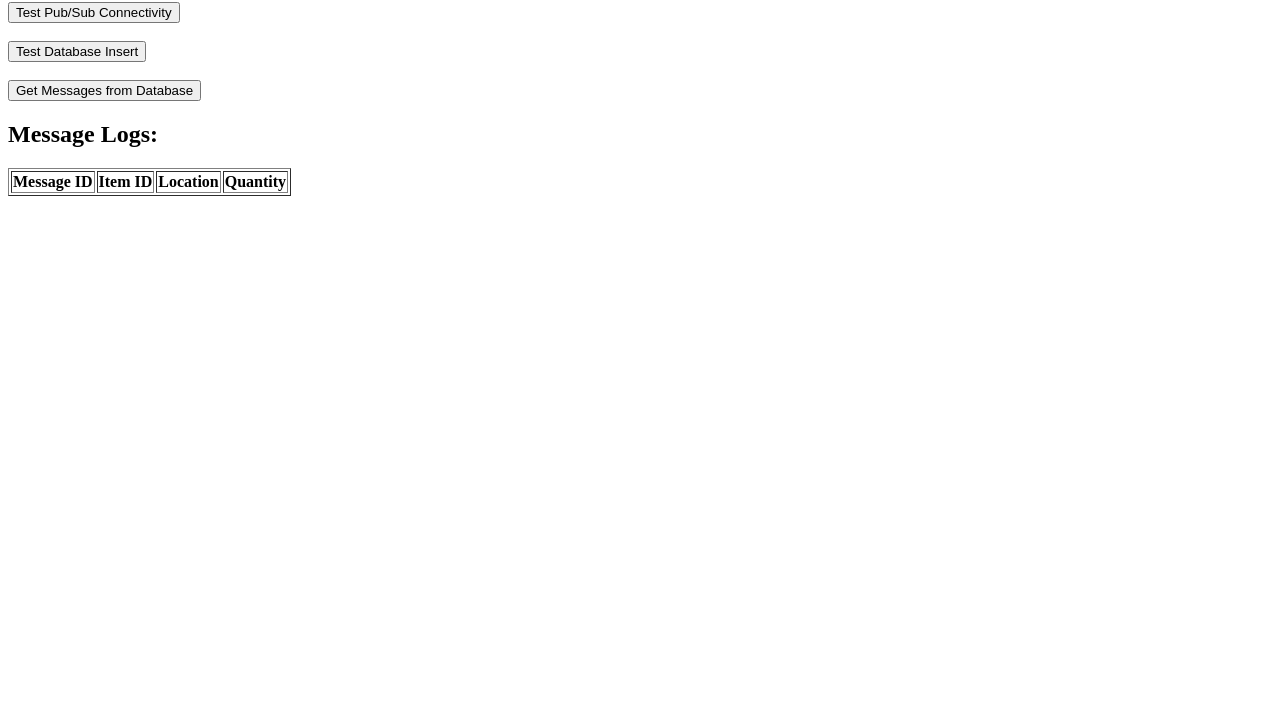
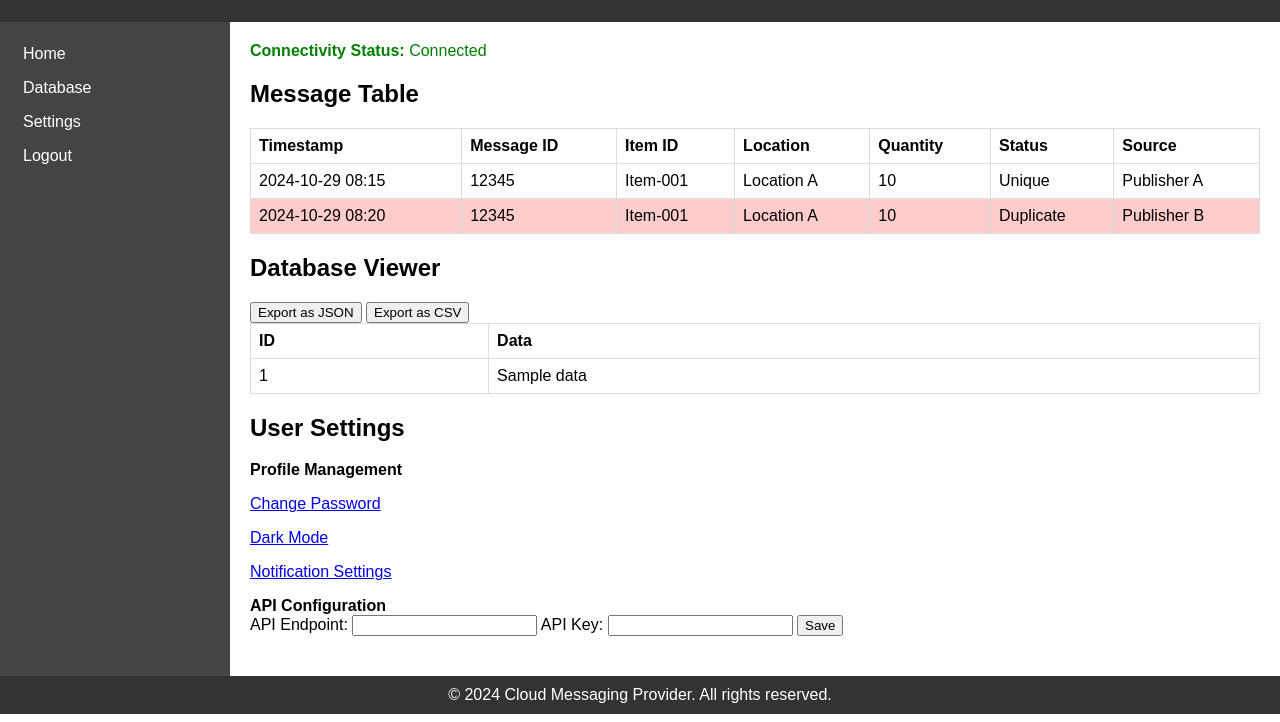
Before and after one commit to EwingHunter/ISCapStone, a plain HTML site: page index.html in a window 1280 px wide. Shown: the part 78-800 px from the top of the page. Drawn offline with Linux system fonts and the light colour scheme.

Commit message:
index.html

```diff
--- a/index.html
+++ b/index.html
@@ -3,76 +3,173 @@
 <head>
     <meta charset="UTF-8">
     <meta name="viewport" content="width=device-width, initial-scale=1.0">
-    <title>Cloud Messaging Provider Test</title>
-    <script>
-        // Function to test Pub/Sub Connectivity
-        function testPubSub() {
-            fetch('/test_pubsub')
-                .then(response => response.json())
-                .then(data => {
-                    alert(`Pub/Sub Test: ${data.status} - Message ID: ${data.message_id}`);
-                })
-                .catch(error => alert(`Error: ${error}`));
+    <title>Cloud Messaging Provider Dashboard</title>
+    <link rel="stylesheet" href="styles.css">
+    <style>
+        /* Basic CSS styling for layout */
+        body {
+            font-family: Arial, sans-serif;
+            margin: 0;
+            padding: 0;
         }
-
-        // Function to insert message into database
-        function testDatabase() {
-            fetch('/test_database')
-                .then(response => response.json())
-                .then(data => {
-                    alert(`Database Test: ${data.status} - Message: ${data.message}`);
-                })
-                .catch(error => alert(`Error: ${error}`));
+        header, footer {
+            background-color: #333;
+            color: white;
+            padding: 10px;
+            text-align: center;
         }
-
-        // Function to get messages from database
-        function getMessages() {
-            fetch('/get_messages')
-                .then(response => response.json())
-                .then(data => {
-                    if (data.status === 'success') {
-                        let messages = data.messages;
-                        let messageTable = document.getElementById("messageTable");
-                        messageTable.innerHTML = ""; // Clear the table
-                        messages.forEach(msg => {
-                            let row = `<tr>
-                                <td>${msg[0]}</td>
-                                <td>${msg[1]}</td>
-                                <td>${msg[2]}</td>
-                                <td>${msg[3]}</td>
-                            </tr>`;
-                            messageTable.innerHTML += row;
-                        });
-                    } else {
-                        alert("Error fetching messages: " + data.error);
+        .container {
+            display: flex;
+            flex-direction: row;
         }
-                })
-                .catch(error => alert(`Error: ${error}`));
+        .sidebar {
+            width: 200px;
+            background-color: #444;
+            color: white;
+            padding: 15px;
+            display: flex;
+            flex-direction: column;
+            align-items: flex-start;
         }
-    </script>
+        .sidebar a {
+            color: white;
+            padding: 8px;
+            text-decoration: none;
+        }
+        .sidebar a:hover {
+            background-color: #555;
+        }
+        .content {
+            flex: 1;
+            padding: 20px;
+        }
+        .table, .settings-panel, .status-indicator {
+            margin-bottom: 20px;
+        }
+        table {
+            width: 100%;
+            border-collapse: collapse;
+        }
+        table, th, td {
+            border: 1px solid #ddd;
+        }
+        th, td {
+            padding: 8px;
+            text-align: left;
+        }
+        .status-indicator.connected {
+            color: green;
+        }
+        .status-indicator.disconnected {
+            color: red;
+        }
+        .status-indicator.reconnecting {
+            color: orange;
+        }
+        .duplicate {
+            background-color: #ffcccc;
+        }
+    </style>
 </head>
 <body>
-    <h1>Cloud Messaging Provider Testing UI</h1>
 
-    <button onclick="testPubSub()">Test Pub/Sub Connectivity</button>
-    <br><br>
-    <button onclick="testDatabase()">Test Database Insert</button>
-    <br><br>
-    <button onclick="getMessages()">Get Messages from Database</button>
+<header>
+    <h1>Cloud Messaging Provider</h1>
+</header>
 
-    <h2>Message Logs:</h2>
-    <table border="1">
-        <thead>
+<div class="container">
+    <!-- Sidebar Navigation -->
+    <nav class="sidebar">
+        <a href="#">Home</a>
+        <a href="#">Database</a>
+        <a href="#">Settings</a>
+        <a href="#">Logout</a>
+    </nav>
+
+    <!-- Main Content -->
+    <div class="content">
+        <!-- Connectivity Status -->
+        <div class="status-indicator connected">
+            <strong>Connectivity Status:</strong> Connected
+        </div>
+
+        <!-- Message Management Panel -->
+        <section class="message-management">
+            <h2>Message Table</h2>
+            <table>
                 <tr>
+                    <th>Timestamp</th>
                     <th>Message ID</th>
                     <th>Item ID</th>
                     <th>Location</th>
                     <th>Quantity</th>
+                    <th>Status</th>
+                    <th>Source</th>
                 </tr>
-        </thead>
-        <tbody id="messageTable">
-            <!-- Messages from database will be displayed here -->
-        </tbody>
+                <tr class="unique">
+                    <td>2024-10-29 08:15</td>
+                    <td>12345</td>
+                    <td>Item-001</td>
+                    <td>Location A</td>
+                    <td>10</td>
+                    <td>Unique</td>
+                    <td>Publisher A</td>
+                </tr>
+                <tr class="duplicate">
+                    <td>2024-10-29 08:20</td>
+                    <td>12345</td>
+                    <td>Item-001</td>
+                    <td>Location A</td>
+                    <td>10</td>
+                    <td>Duplicate</td>
+                    <td>Publisher B</td>
+                </tr>
             </table>
+        </section>
+
+        <!-- Database Interaction Section -->
+        <section class="database-viewer">
+            <h2>Database Viewer</h2>
+            <button>Export as JSON</button>
+            <button>Export as CSV</button>
+            <table>
+                <tr>
+                    <th>ID</th>
+                    <th>Data</th>
+                </tr>
+                <tr>
+                    <td>1</td>
+                    <td>Sample data</td>
+                </tr>
+            </table>
+        </section>
+
+        <!-- User Settings -->
+        <section class="settings-panel">
+            <h2>User Settings</h2>
+            <div>
+                <strong>Profile Management</strong>
+                <p><a href="#">Change Password</a></p>
+                <p><a href="#">Dark Mode</a></p>
+                <p><a href="#">Notification Settings</a></p>
+            </div>
+            <div>
+                <strong>API Configuration</strong>
+                <form>
+                    <label for="api-endpoint">API Endpoint:</label>
+                    <input type="text" id="api-endpoint" name="api-endpoint">
+                    <label for="api-key">API Key:</label>
+                    <input type="text" id="api-key" name="api-key">
+                    <button type="submit">Save</button>
+                </form>
+            </div>
+        </section>
+    </div>
+</div>
+
+<footer>
+    &copy; 2024 Cloud Messaging Provider. All rights reserved.
+</footer>
+
 </body>
 </html>
```
Lines whose indentation alone changed are shown as unchanged.
